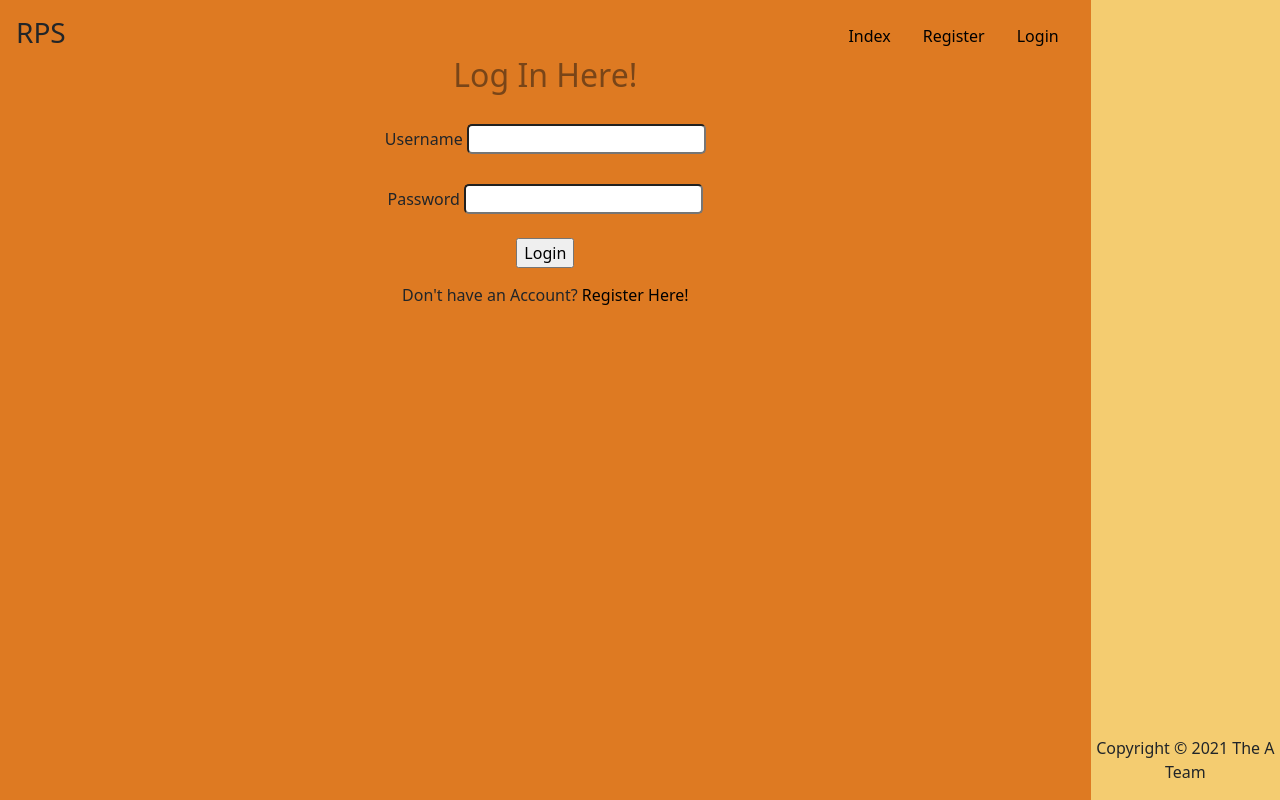
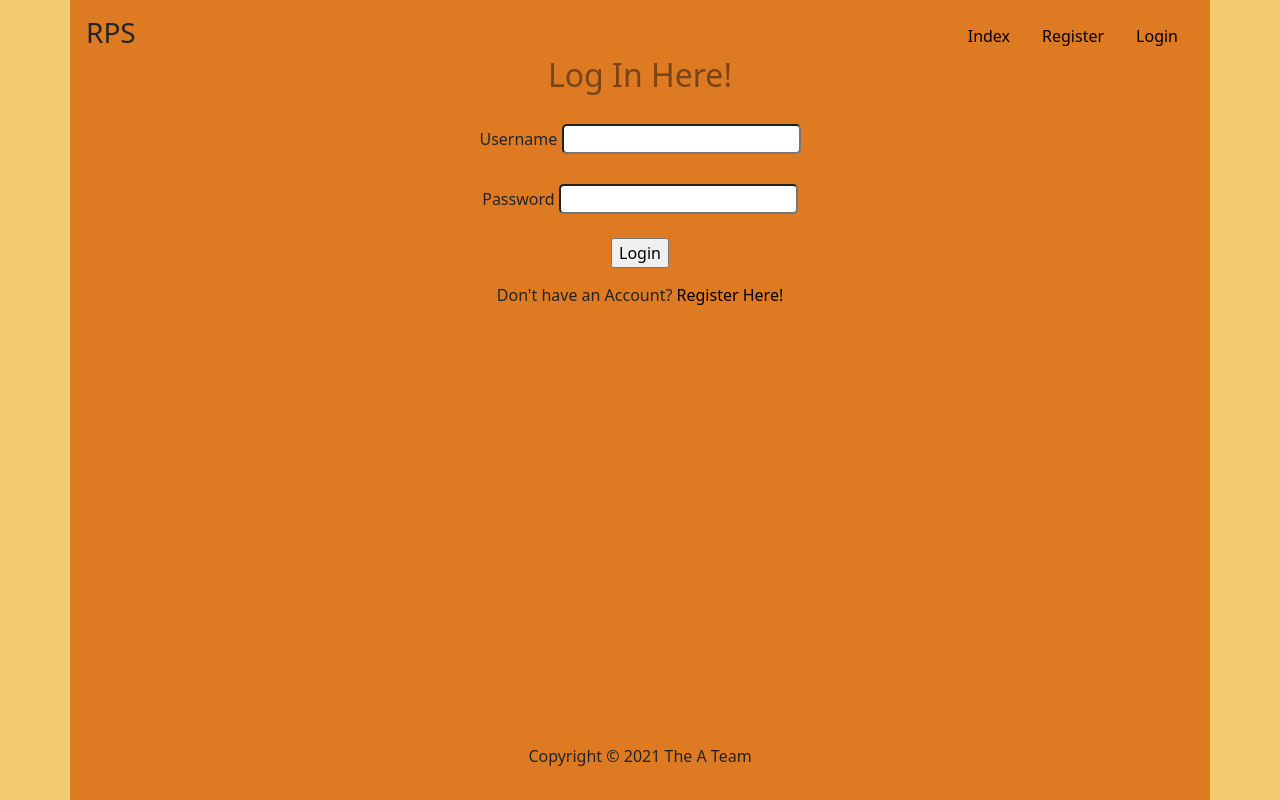
Before and after one commit to calvh/mlh-final-project, a Flask app: page /auth/login/ in a window 1280 px wide. Run offline with Flask 2, Linux system fonts and the light colour scheme.

Commit message:
Remove extra div

```diff
--- a/flask/app/templates/login.html
+++ b/flask/app/templates/login.html
@@ -3,7 +3,7 @@
 {% block title %} Login {% endblock %}
 {% block content %}
 
-<body style="height: 200px;background-color:#f4cc70;" >
+<body style="background-color:#f4cc70;">
     <h2 style="color: #794518;">Log In Here!</h2>
     <form method="POST" id="login-form">
         <div id="username" style= "margin: 30px 15px;">
@@ -22,5 +22,5 @@
             Register Here!
         </a>
     </form>
-</div>
+</body>
 {% endblock %}
```
